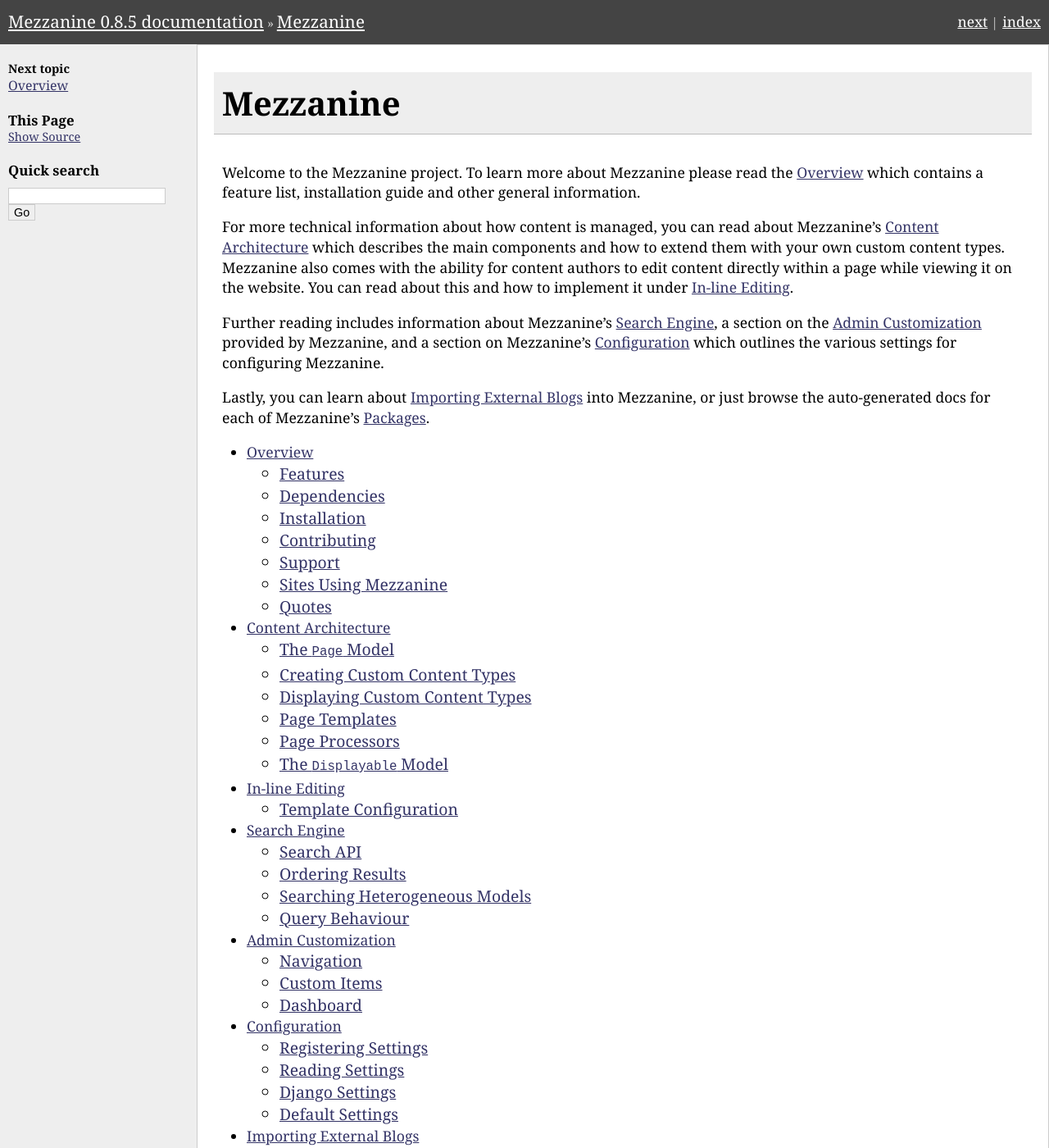
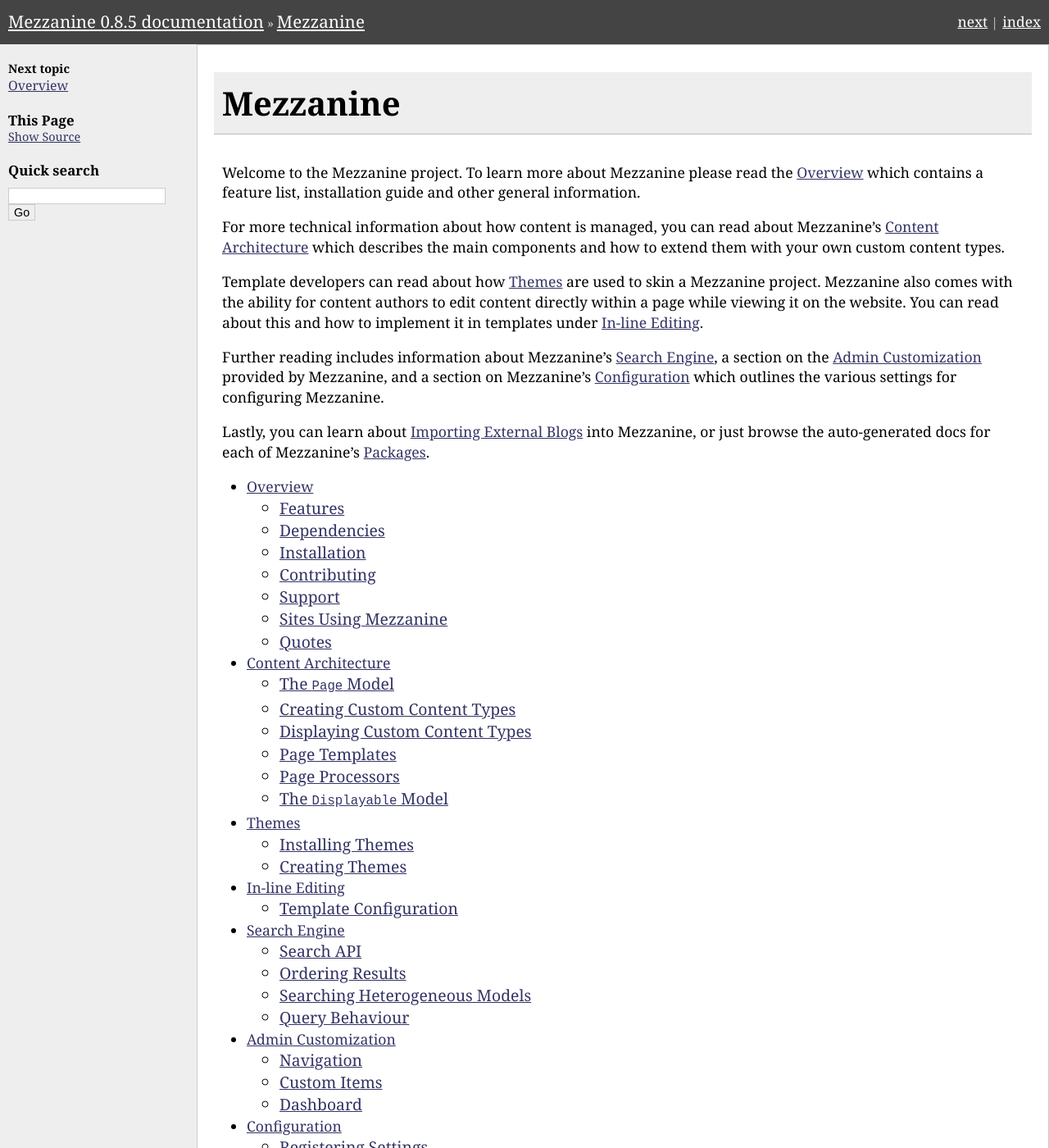
Before and after one commit to stephenmcd/mezzanine, a Sphinx documentation site: the page built from docs/index.rst, in a window 1280 px wide and 1400 px high. Shown: the whole window at 82% size. Built offline with Sphinx 7.4.7, drawn with Linux system fonts in a browser that asks for light colours; some of the changed lines change nothing that is shown.

Commit message:
Add docs for themes.

```diff
--- a/docs/blog-importing.rst
+++ b/docs/blog-importing.rst
@@ -108,11 +108,13 @@
 The importer system has been designed to be extensible so that import
 commands can easily be added for other blogging platforms.
 
-Each import command is a Django management command located in the
-``mezzanine.blog.management.commands`` package and should have its module
-named ``import_blogtype`` where ``blog_type`` is the name of the blogging
-platform the command is for. This module will then contain a class named
-``Command`` which subclasses ``mezzanine.blog.base.BaseImporterCommand``.
+Each import command is a
+`Django management command <http://docs.djangoproject.com/en/dev/ref/django-admin/>`_
+located in the ``mezzanine.blog.management.commands`` package and should
+have its module named ``import_blogtype`` where ``blog_type`` is the name
+of the blogging platform the command is for. This module will then contain
+a class named ``Command`` which subclasses
+``mezzanine.blog.base.BaseImporterCommand``.
 
 The first step is to define any custom arguments the command will require
 using Python's `optparse <http://docs.python.org/library/optparse.html>`_
--- a/docs/index.rst
+++ b/docs/index.rst
@@ -9,9 +9,12 @@
 For more technical information about how content is managed, you can read
 about Mezzanine's :doc:`content-architecture` which describes the main
 components and how to extend them with your own custom content types.
-Mezzanine also comes with the ability for content authors to edit content
-directly within a page while viewing it on the website. You can read about
-this and how to implement it under :doc:`inline-editing`.
+
+Template developers can read about how :doc:`themes` are used to skin a
+Mezzanine project. Mezzanine also comes with the ability for content authors
+to edit content directly within a page while viewing it on the website.
+You can read about this and how to implement it in templates under
+:doc:`inline-editing`.
 
 Further reading includes information about Mezzanine's :doc:`search-engine`,
 a section on the :doc:`admin-customization` provided by Mezzanine, and a
@@ -26,6 +29,7 @@
 
     overview
     content-architecture
+    themes
     inline-editing
     search-engine
     admin-customization
--- /dev/null
+++ b/docs/themes.rst
@@ -0,0 +1,83 @@
+======
+Themes
+======
+
+Mezzanine leverages the concept of
+`Django resuable apps <http://ericholscher.com/projects/django-conventions/app/>`_
+to provide a structure for themes that can be used to change the look of
+your Mezzanine project. In its simplest form, a Mezzanine theme provides
+a set of templates and assets such as images, Javascript and CSS files.
+Using the concept of Django resuable apps, a theme can be also be quite
+advanced providing its own data models, forms and views.
+
+.. note::
+
+    If you're well versed in how to work with Django applications in your
+    project then you can skip this section - there are no special
+    considerations to make for a Mezzanine theme and your normal workflow
+    of adding an installed application to your project and overriding its
+    templates is entirely applicable.
+
+Installing Themes
+=================
+
+As mentioned, a Mezzanine theme is synonymous with a Django reusable
+app. This means that the process of adding it to your project involves
+`installing the theme as a Python package <http://docs.python.org/install/index.html#standard-build-and-install>`_
+and then adding it to your project's ``INSTALLED_APPS`` setting.
+
+In order to facilitate adding a theme's templates and assets into your
+project so that they can be easily customised and hosted, Mezzanine
+provides a `Django management command <http://docs.djangoproject.com/en/dev/ref/django-admin/>`_
+``install_theme`` that will copy all of the templates for the theme into
+your project's ``templates`` directory where you can then edit the templates
+without modifying the theme itself. For example suppose you had a theme
+called ``mytheme`` that you've added as a regular Python package, in your
+project's directory you would run the following command::
+
+    $ python manage.py install_theme mytheme
+
+The ``install_theme`` command will also copy any assests such as images,
+Javascript and CSS files into the directory specified by the ``MEDIA_ROOT``
+setting in your project's ``settings`` module (``site_media`` by default).
+
+If a theme simply provides templates and other asset files, by running the
+``install_theme`` command you shouldn't need to add the theme to your
+``INSTALLED_APPS`` setting as you normally would for a Django reusable app.
+
+Creating Themes
+===============
+
+Mezzanine provides features for setting up the required files for a theme
+as well as injecting the theme's files into your project during its
+development.
+
+Setting up a new theme is provided via a Django management
+command ``start_theme``. This command leverages Django's ``startapp``
+command and creates a directory for your new theme. It also copies all of
+the templates and asssets from your project, essentially allowing you to
+take a snapshot of your project and turn it into a standalone theme at any
+time. For example to create a new theme called ``mytheme``, in your
+project's directory you would run the following command::
+
+    $ python manage.py start_theme mytheme
+
+This will create the ``mytheme`` application directory inside your project
+along with the standard modules a Django application uses. It will also
+contains a ``templates`` and a ``media`` directory for templates and other
+assests respectively, as required by a Mezzanine template.
+
+In order to develop your theme in its own directory, you can set the value
+of the ``THEME`` setting in your project's ``settings`` module to the name
+of your theme. This will ensure that its templates and asset files are used
+when running your project locally during development. As usual you should
+add the theme to your ``INSTALLED_APPS`` setting in order to develop
+regular Django features for your theme such as models or custom template tags.
+
+When creating a theme the following points should be considered:
+
+  * Include a README file documententing any useful information for your users.
+  * If your theme includes extra functionality, add tests in your theme's ``test.py`` module.
+  * Package your theme on `pypi <http://docs.python.org/distutils/introduction.html#simple-example>`_ - this allows your theme to be installed in as little as two commands.
+  * Be mindful of the ``editable`` template tags - these provide inline editing capabailities. If you add your own modules to your theme, be sure to make them `inline editable <inline-editing.html>`_.
+  * Be sure to ``include`` the ``includes/footer_scripts.html`` template at the end of your base template. This provides features such as Google Analytics and most importantly inline editing of content.
```
